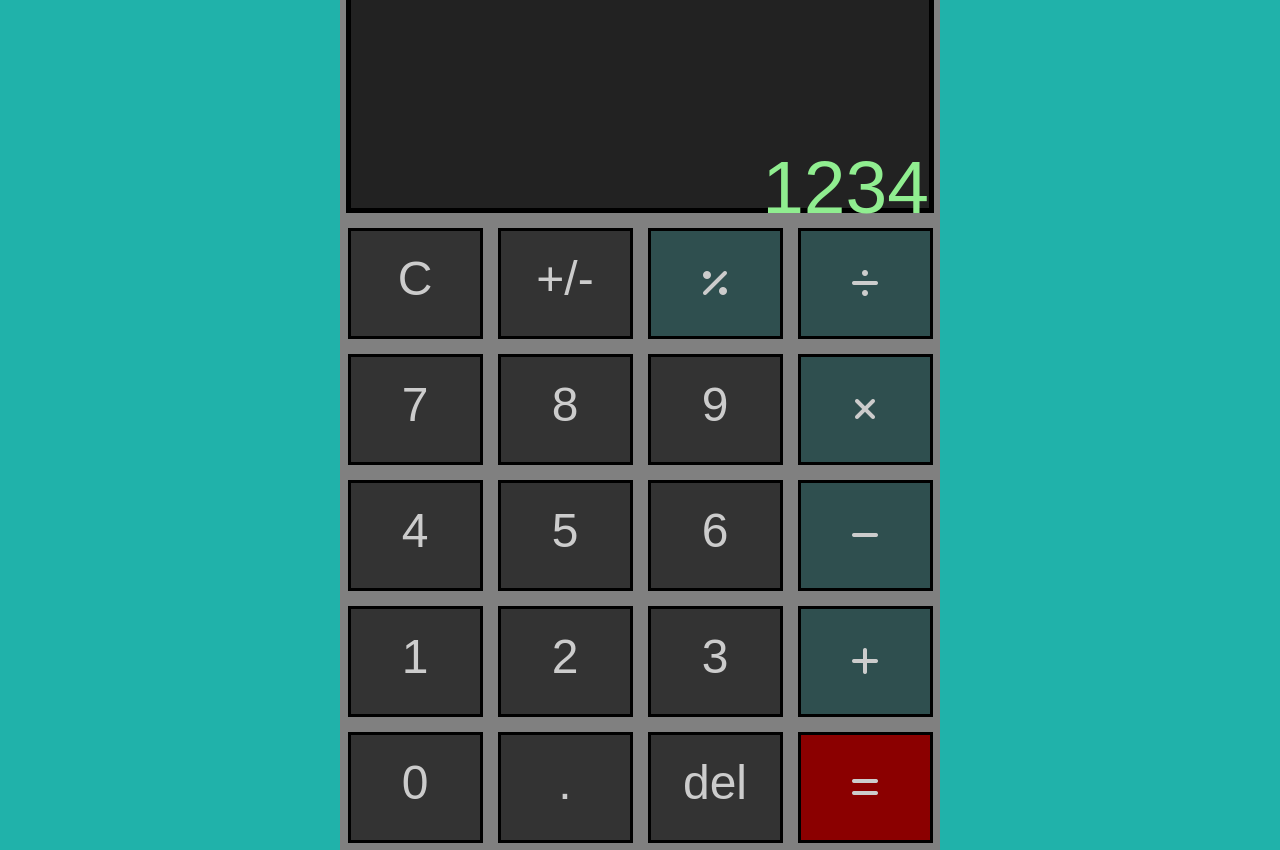
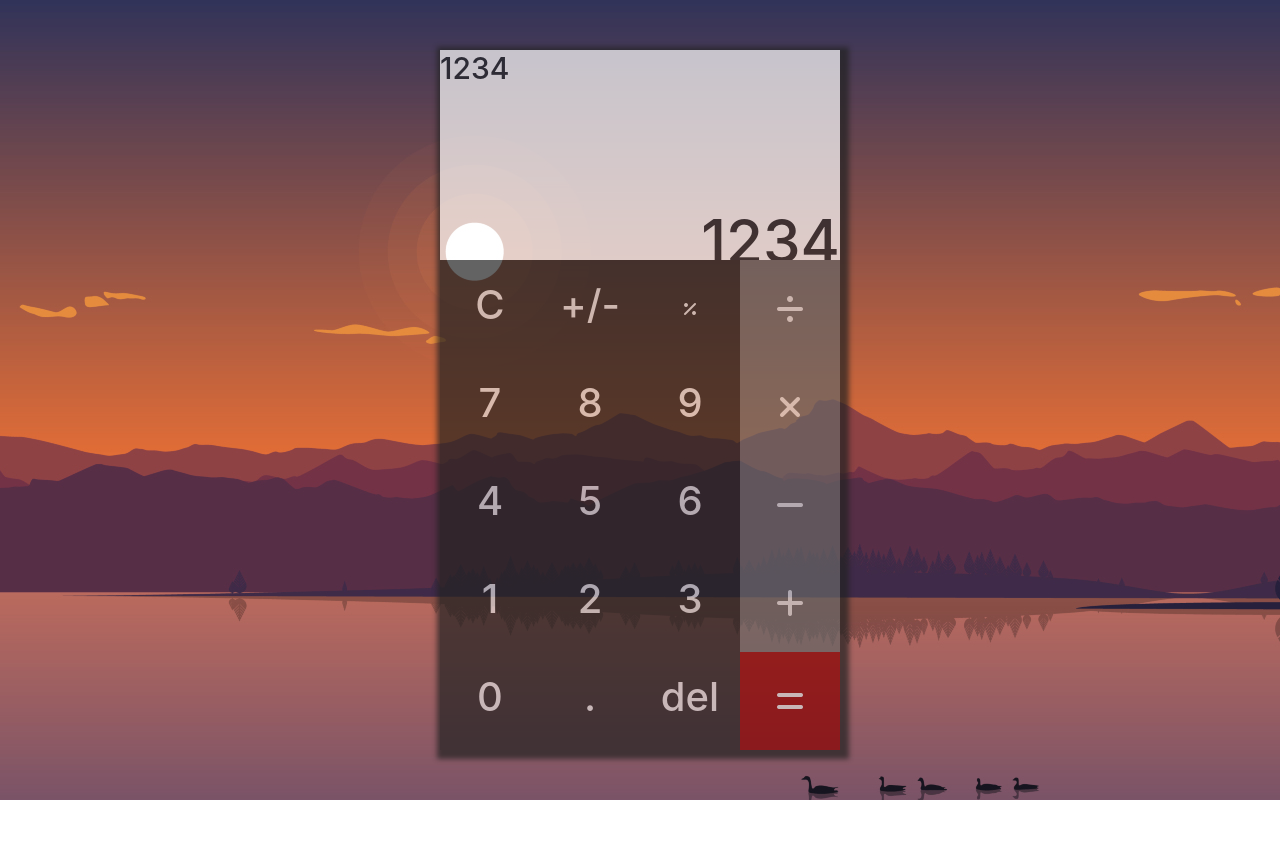
Before and after one commit to kgilla/Calculator, a plain HTML site: page index.html in a window 1280 px wide. After the commit the page ends 800 px from the top, so only its background shows below. Drawn offline with nearby package versions, Linux system fonts and the light colour scheme.

```diff
--- a/index.html
+++ b/index.html
@@ -13,19 +13,17 @@
         <main>
             <div class="calculator">
                 <div id="outputDisplay">
-                    <div id="screen">
-                        <div id="screenTop">
-                            <h3>1234</h3>
-                        </div>
-                        <div id="screenBottom">
-                            <h2>1234</h2>
-                        </div>
+                    <div id="screenTop">
+                        <h3>1234</h3>
                     </div>
+                    <div id="screenBottom">
+                        <h2>1234</h2>
+                     </div>
                 </div>
                 <div id="inputButtons">
                     <div class="regButton"><h1>C</h1></div>
                     <div class="regButton"><h1>+/-</h1></div>
-                    <div class="regButton operator"><i class="fas fa-percentage"></i></div>
+                    <div class="regButton"><i class="fas fa-percentage"></i></div>
                     <div class="regButton operator"><i class="fas fa-divide"></i></div>
 
                     <div class="regButton"><h1>7</h1></div>
@@ -53,5 +51,6 @@
         <footer>
 
         </footer>
+        <script src="~/coding-projects/calculator/scripts/code.js></script>
     </body>
 </html>
--- a/styles/style.css
+++ b/styles/style.css
@@ -2,39 +2,28 @@
     display: flex;
     height: 100vh;
     width: 100vw;
-    background-color: lightseagreen;
+    background-image: url('background.jpg');
     justify-content: center;
     align-items: center;
-    font-family: Arial, Helvetica, sans-serif;
+    opacity: 70%;
 }
 
 .calculator {
-    height: 900px;
-    width: 600px;
+    height: 700px;
+    width: 400px;
     display: flex;
     flex-direction: column;
+    box-shadow: 3px 3px 5px 6px #222;
 }
 #outputDisplay {
-    display: flex;
-    background-color: grey;
     height: 30%;
-    justify-content: center;
-    align-items: center;
-}
-
-#screen {
     display: block;
-    height: 95%;
-    width: 98%;
-    background-color: #222222;
-    color: lightgreen;
+    background-color: white;
     text-align: right;
     font-size: 30px;
-    border: black solid 5px;
 }
 
 #inputButtons {
-    background-color: grey;
     height: 70%;
     display: grid;
     grid-template-columns: 1fr 1fr 1fr 1fr;
@@ -43,16 +32,14 @@
 
 .regButton {
     display: flex;
-    background-color: #333333;
-    color: #cccccc;
-    border: black solid 3px;
+    background-color: #222222;
+    color: #dddddd;
     justify-content: center;
     align-items: center;
-    margin: 5%;
 }
 
 .operator {
-    background-color: darkslategray;
+    background-color: #666666;
     font-size: 2em;
 }
 
@@ -60,13 +47,13 @@
     background-color: darkred;
 }
 h1 {
-    font-size: 3em;
+    font-size: 2.5em;
 }
 #screenBottom {
     height: 30%;
 }
 h2 {
-    font-size: 2.5em;
+    font-size: 2em;
 }
 #screenTop {
     height: 70%;
```
Also changed, not shown: scripts/code.js (added, +9 -0 lines), styles/background.jpg (added).
